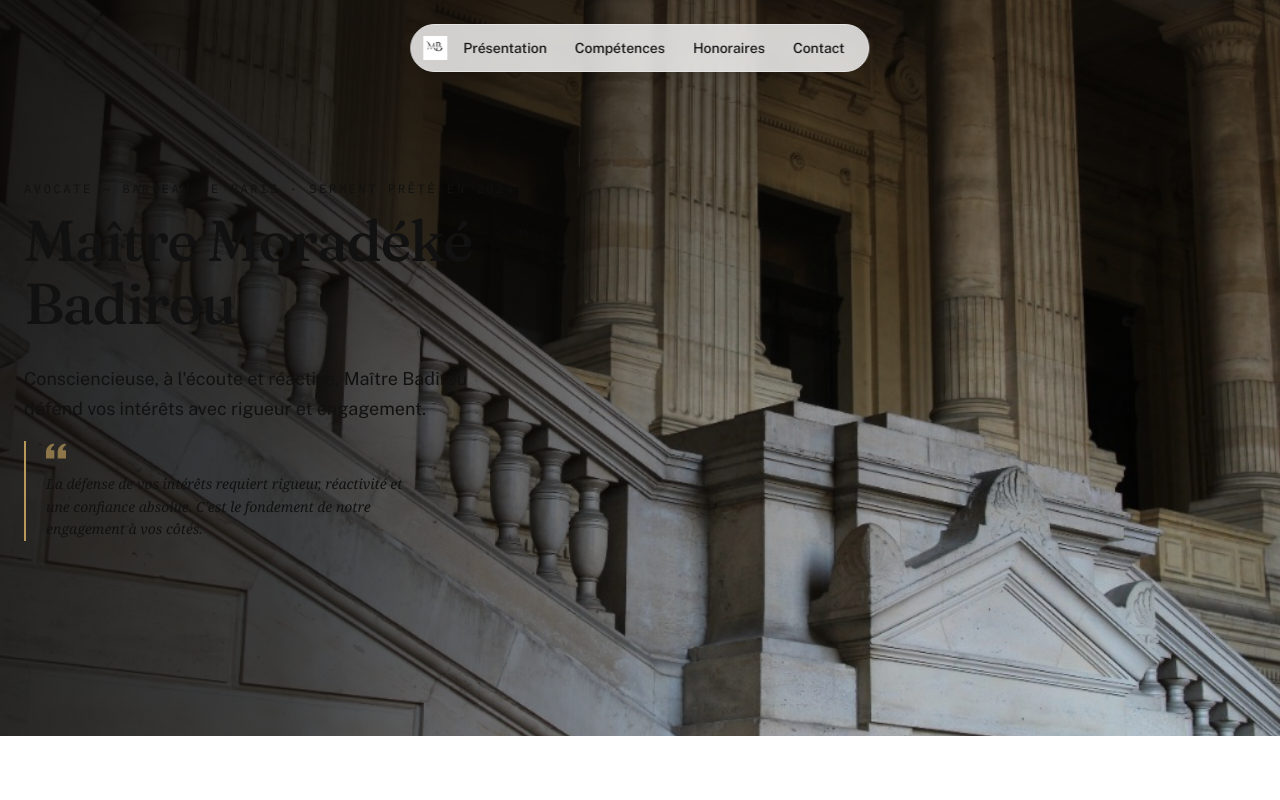
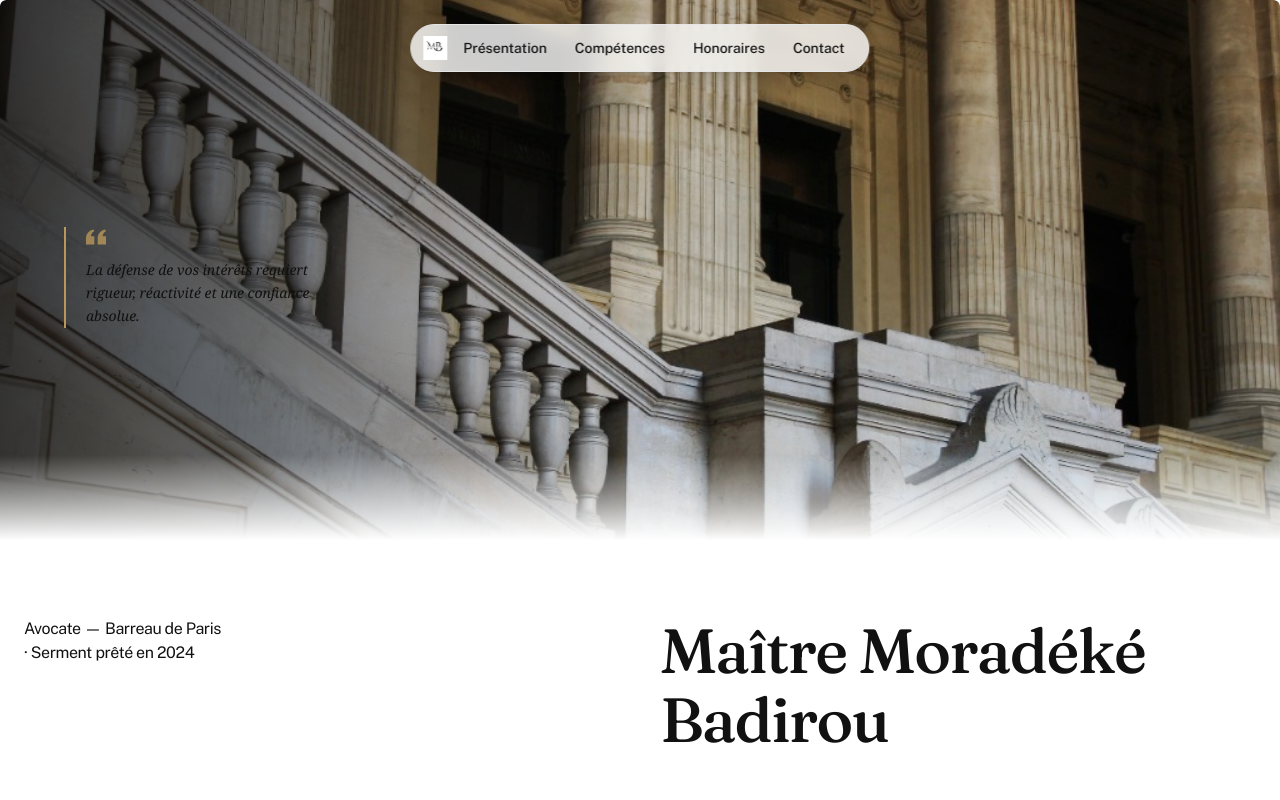
Before and after one commit to AGONGBONONTobi/ices_ai_platform, a React (Vite) app in the folder react-app/: page / in a window 1280 px wide. Shown: the top 800 px of the page. Built offline with nearby package versions, Linux system fonts and the light colour scheme.

Commit message:
feat: restore original hero style + cinematic gradient + floating quote on image

```diff
--- a/react-app/src/components/ui/hero-07.tsx
+++ b/react-app/src/components/ui/hero-07.tsx
@@ -1,7 +1,9 @@
 import * as React from "react";
 import { motion, useReducedMotion, type Variants } from "motion/react";
 import Balancer from "react-wrap-balancer";
+
 import { cn } from "@/lib/utils";
+import { Cta, type CtaProps } from "@/components/ui/hero-07-utils/cta";
 
 export interface Hero07Props {
   tagline: string;
@@ -10,21 +12,52 @@ export interface Hero07Props {
   landscapeImage: string;
   landscapeAlt?: string;
   animation?: "none" | "subtle";
+  primaryCTA?: CtaProps;
+  secondaryCTA?: CtaProps;
   variant?: "standard" | "compact";
 }
 
+const variantStyles = {
+  standard: {
+    copy: "pb-20 pt-10 sm:pb-28 sm:pt-12 lg:pb-32",
+    tagline: "text-sm sm:text-base",
+    title: "text-3xl sm:text-4xl md:text-5xl",
+    description: "text-sm sm:text-base",
+    header: "gap-6 sm:gap-8",
+    grid: "gap-10",
+  },
+  compact: {
+    copy: "pb-14 pt-8 sm:pb-20 sm:pt-10 lg:pb-24",
+    tagline: "text-sm",
+    title: "text-2xl sm:text-3xl md:text-4xl",
+    description: "text-sm",
+    header: "gap-4 sm:gap-5",
+    grid: "gap-8",
+  },
+} as const;
+
 const container: Variants = {
   hidden: {},
-  visible: { transition: { staggerChildren: 0.12, delayChildren: 0.1 } },
+  visible: { transition: { staggerChildren: 0.1, delayChildren: 0.05 } },
 };
 
 const item: Variants = {
-  hidden: { opacity: 0, y: 16, filter: "blur(6px)" },
+  hidden: { opacity: 0, y: 12, filter: "blur(6px)" },
   visible: {
     opacity: 1,
     y: 0,
     filter: "blur(0px)",
-    transition: { duration: 0.5, ease: [0.22, 1, 0.36, 1] },
+    transition: { duration: 0.28, ease: [0.22, 1, 0.36, 1] },
+  },
+};
+
+const mediaItem: Variants = {
+  hidden: { opacity: 0, y: -20, filter: "blur(8px)" },
+  visible: {
+    opacity: 1,
+    y: 0,
+    filter: "blur(0px)",
+    transition: { duration: 0.32, ease: [0.22, 1, 0.36, 1] },
   },
 };
 
@@ -40,6 +73,7 @@ function Reveal({
   children: React.ReactNode;
 }>) {
   if (!active) return <div className={className}>{children}</div>;
+
   return (
     <motion.div variants={variants ?? item} className={className}>
       {children}
@@ -54,89 +88,109 @@ export function Hero07({
   landscapeImage,
   landscapeAlt = "",
   animation = "none",
+  primaryCTA,
+  secondaryCTA,
+  variant = "standard",
 }: Readonly<Hero07Props>) {
   const reduce = useReducedMotion();
   const animate = animation === "subtle" && !reduce;
+  const vs = variantStyles[variant];
 
-  return (
-    <section className="relative isolate w-full overflow-hidden" style={{ minHeight: "92vh" }}>
-      {/* Full-bleed background image — untouched */}
+  const taglineElement = tagline && (
+    <p className={cn("text-muted-foreground max-w-xs leading-relaxed tracking-tight", vs.tagline)}>
+      <Balancer>{tagline}</Balancer>
+    </p>
+  );
+
+  const titleElement = title && (
+    <h1 className={cn("text-foreground font-serif font-normal tracking-tight text-balance", vs.title)}>
+      <Balancer>{title}</Balancer>
+    </h1>
+  );
+
+  const descriptionElement = description && (
+    <p className={cn("text-muted-foreground max-w-xl leading-relaxed", vs.description)}>
+      <Balancer>{description}</Balancer>
+    </p>
+  );
+
+  const ctasElement = (primaryCTA?.ctaEnabled || secondaryCTA?.ctaEnabled) && (
+    <div className="flex flex-wrap items-center gap-x-4 gap-y-3">
+      {primaryCTA?.ctaEnabled && <Cta cta={primaryCTA} />}
+      {secondaryCTA?.ctaEnabled && <Cta cta={{ ...secondaryCTA, variant: secondaryCTA.variant ?? "link" }} />}
+    </div>
+  );
+
+  const mediaElement = landscapeImage && (
+    <div className="relative w-full overflow-hidden">
+      <div className={cn("relative overflow-hidden rounded-t-sm", "mask-b-from-80% mask-b-to-95%")}>
+        {/* Subtle overlay for image tone */}
+        <div
+          aria-hidden
+          className="bg-background/15 dark:bg-background/30 pointer-events-none absolute inset-0 z-10 mix-blend-overlay"
+        />
+
+        {/* Cinematic left-edge gradient — desktop only, right side stays pristine */}
+        <div
+          aria-hidden
+          className="pointer-events-none absolute inset-0 z-20 hidden lg:block"
+          style={{
+            background:
+              "linear-gradient(to right, rgba(10,8,6,0.78) 0%, rgba(10,8,6,0.55) 18%, rgba(10,8,6,0.22) 36%, transparent 52%)",
+          }}
+        />
+
+        {/* Floating quote — sits on the dark gradient, desktop only */}
+        <div className="absolute inset-0 z-30 hidden lg:flex items-center">
+          <div className="pl-10 xl:pl-16 max-w-xs">
+            <div className="border-l-2 border-[#B8975A] pl-5">
+              <svg
+                className="w-5 h-5 text-[#B8975A]/80 mb-3"
+                fill="currentColor"
+                viewBox="0 0 24 24"
+                aria-hidden="true"
+              >
+                <path d="M14.017 21v-7.391c0-5.704 3.731-9.57 8.983-10.609l.995 2.151c-2.432.917-3.995 3.638-3.995 5.849h4v10h-9.983zm-14.017 0v-7.391c0-5.704 3.748-9.57 9-10.609l.996 2.151c-2.433.917-3.996 3.638-3.996 5.849h3.983v10h-9.983z" />
+              </svg>
+              <p className="text-white/80 font-serif italic leading-relaxed text-sm">
+                La défense de vos intérêts requiert rigueur, réactivité et une confiance absolue.
+              </p>
+            </div>
+          </div>
+        </div>
+
         <img
           src={landscapeImage}
           alt={landscapeAlt}
           decoding="async"
-        className="absolute inset-0 w-full h-full object-cover object-center -z-20"
+          className="aspect-[2/1] w-full object-cover object-center outline outline-black/10 sm:aspect-[9/4] dark:outline-white/10 dark:brightness-[0.97] dark:saturate-[0.92]"
         />
+      </div>
+    </div>
+  );
 
-      {/*
-        Cinematic left-edge gradient:
-        On desktop, a rich dark veil covers only the left ~45% of the image,
-        fading to fully transparent toward the centre. The right half of the
-        photo remains completely unaltered.
-        On mobile we use a soft bottom-up veil so text on top stays readable.
-      */}
-      <div
-        aria-hidden
-        className="absolute inset-0 -z-10 pointer-events-none"
-        style={{
-          background: [
-            /* Mobile: soft vignette from top */
-            "linear-gradient(to bottom, rgba(10,8,6,0.52) 0%, rgba(10,8,6,0.18) 55%, rgba(10,8,6,0.05) 100%)",
-          ].join(", "),
-        }}
-      />
-      {/* Desktop-only: lateral gradient — left side dark, right fully clear */}
-      <div
-        aria-hidden
-        className="absolute inset-0 -z-10 pointer-events-none hidden lg:block"
-        style={{
-          background:
-            "linear-gradient(to right, rgba(10,8,6,0.82) 0%, rgba(10,8,6,0.70) 22%, rgba(10,8,6,0.38) 42%, rgba(10,8,6,0.08) 58%, transparent 72%)",
-        }}
-      />
+  return (
+    <section className="bg-background relative isolate w-full overflow-hidden">
+      <Reveal active={animate} variants={mediaItem} className="w-full">
+        {mediaElement}
+      </Reveal>
 
-      {/* Content */}
       <motion.div
-        className="relative z-10 mx-auto max-w-7xl px-6 flex items-center"
-        style={{ minHeight: "92vh" }}
+        className={cn("relative z-10 mx-auto grid max-w-7xl grid-cols-1 px-6 lg:grid-cols-12", vs.copy, vs.grid)}
         variants={animate ? container : undefined}
         initial={animate ? "hidden" : false}
         whileInView={animate ? "visible" : undefined}
         viewport={{ once: true, margin: "-80px" }}
       >
-        {/* Left column — text sits on top of the dark gradient */}
-        <div className="w-full lg:max-w-xl py-24 lg:py-0">
-          <Reveal active={animate}>
-            <p className="font-mono text-xs tracking-[0.22em] uppercase text-[#B8975A] mb-6">
-              {tagline}
-            </p>
+        <Reveal active={animate} className="flex lg:col-span-4 lg:col-start-1 lg:items-start lg:self-stretch">
+          {taglineElement}
         </Reveal>
 
-          <Reveal active={animate}>
-            <h1 className="font-serif font-normal text-white leading-[1.08] tracking-tight mb-6"
-              style={{ fontSize: "clamp(2.2rem, 4vw + 0.5rem, 3.6rem)" }}>
-              <Balancer>{title}</Balancer>
-            </h1>
+        <Reveal active={animate} className={cn("flex flex-col items-start lg:col-span-6 lg:col-start-7", vs.header)}>
+          {titleElement}
+          {descriptionElement}
+          {ctasElement}
         </Reveal>
-
-          <Reveal active={animate}>
-            <p className="text-white/75 leading-relaxed text-base lg:text-lg mb-10 max-w-md">
-              <Balancer>{description}</Balancer>
-            </p>
-          </Reveal>
-
-          {/* Elegant quote */}
-          <Reveal active={animate}>
-            <div className="border-l-2 border-[#B8975A] pl-5 max-w-sm">
-              <svg className="w-5 h-5 text-[#B8975A]/70 mb-3" fill="currentColor" viewBox="0 0 24 24" aria-hidden="true">
-                <path d="M14.017 21v-7.391c0-5.704 3.731-9.57 8.983-10.609l.995 2.151c-2.432.917-3.995 3.638-3.995 5.849h4v10h-9.983zm-14.017 0v-7.391c0-5.704 3.748-9.57 9-10.609l.996 2.151c-2.433.917-3.996 3.638-3.996 5.849h3.983v10h-9.983z" />
-              </svg>
-              <p className="text-white/65 font-serif italic leading-relaxed text-sm">
-                La défense de vos intérêts requiert rigueur, réactivité et une confiance absolue. C'est le fondement de notre engagement à vos côtés.
-              </p>
-            </div>
-          </Reveal>
-        </div>
       </motion.div>
     </section>
   );
```
Lines whose indentation alone changed are shown as unchanged.
